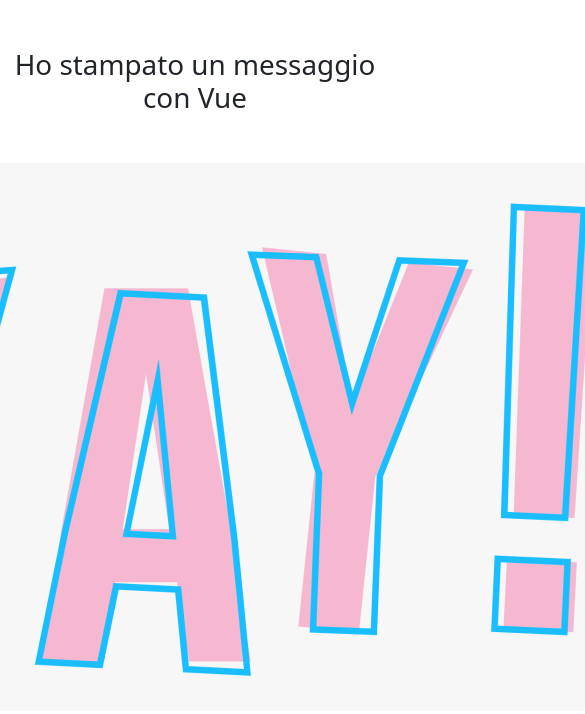
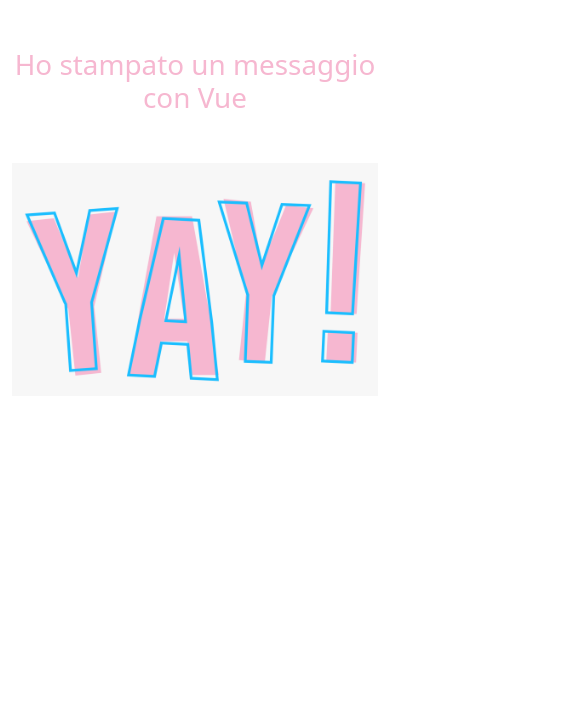
Before and after one commit to giuliabaratella/vue-hello, a plain HTML site: page index.html in a window 390 px wide. Shown: the top 714 px of the page, 585 px wide, since content can reach past the window. Drawn offline with nearby package versions, Linux system fonts and the light colour scheme.

Commit message:
added responsive + added method changeColor

```diff
--- a/css/style.css
+++ b/css/style.css
@@ -0,0 +1,13 @@
+:root{
+    --color-primary: #f6b7d0;
+    --color-secondary: #1abeff;
+}
+.pink {
+    color: var(--color-primary);
+}
+.blue {
+    color: var(--color-secondary);
+}
+main h1 {
+    cursor: pointer;
+}
--- a/index.html
+++ b/index.html
@@ -9,10 +9,10 @@
 </head>
 <body>
     <main>
-        <div id="app">
-            <h1 class="text-center my-5">{{message}}</h1>
+        <div id="app" class="container">
+            <h1 class="text-center my-5" :class="isPink ? 'pink' : 'blue'" @click = 'changeColor'>{{message}}</h1>
             <div class="d-flex justify-content-center">
-                <img :src="picture" alt="Yay!">
+                <img :src="picture" alt="Yay!" class="w-100">
             </div>
         </div>
     </main>
--- a/js/script.js
+++ b/js/script.js
@@ -4,7 +4,14 @@ createApp({
     data() {
         return{
             message: 'Ho stampato un messaggio con Vue',
-            picture: 'img/yay.png'
+            picture: 'img/yay.png',
+            isPink: true
+        }
+    },
+    methods: {
+        changeColor(){
+            this.isPink = !this.isPink;
         }
     }
+
 }).mount('#app')
```
